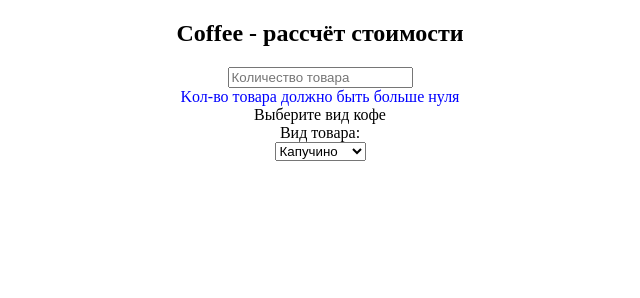
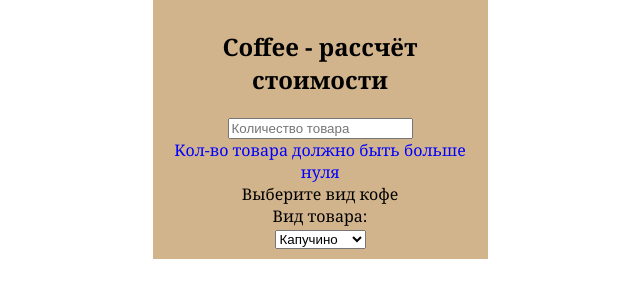
Before and after one commit to Novopashina/Novopashina.github.io, a plain HTML site: page index6.html in a window 1280 px wide. Shown: the whole page, without its empty margins (320-960 px from the left). Drawn offline with Linux system fonts and the light colour scheme.

Commit message:
Update index6.html

```diff
--- a/index6.html
+++ b/index6.html
@@ -4,7 +4,7 @@
   <head>
     <meta charset="utf-8">
     <title>Счёт</title>
-    <link rel="stylesheet" href="style.css">
+    <link rel="stylesheet" href="style6.css">
     <script src="my.js"></script>
   </head>
   <div class = "logo_pad">
```
